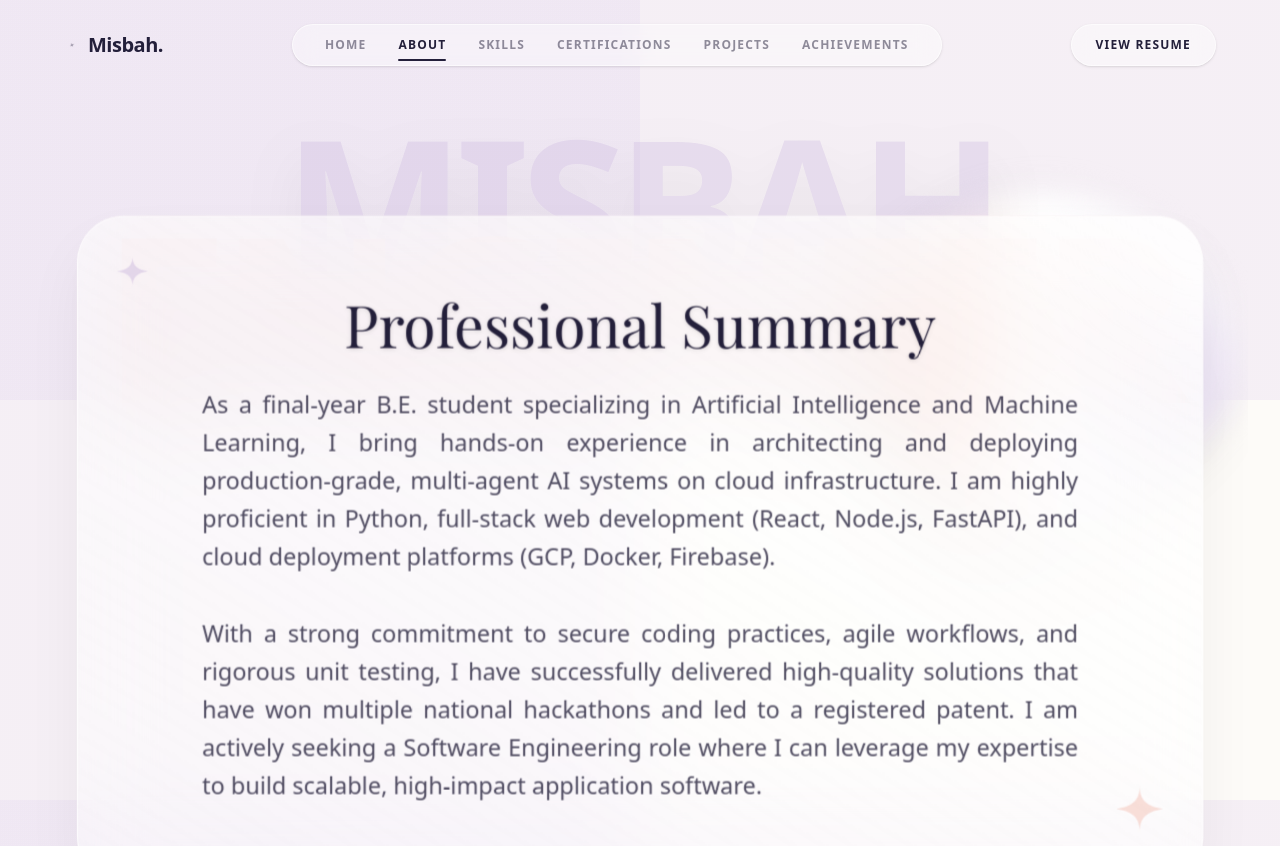
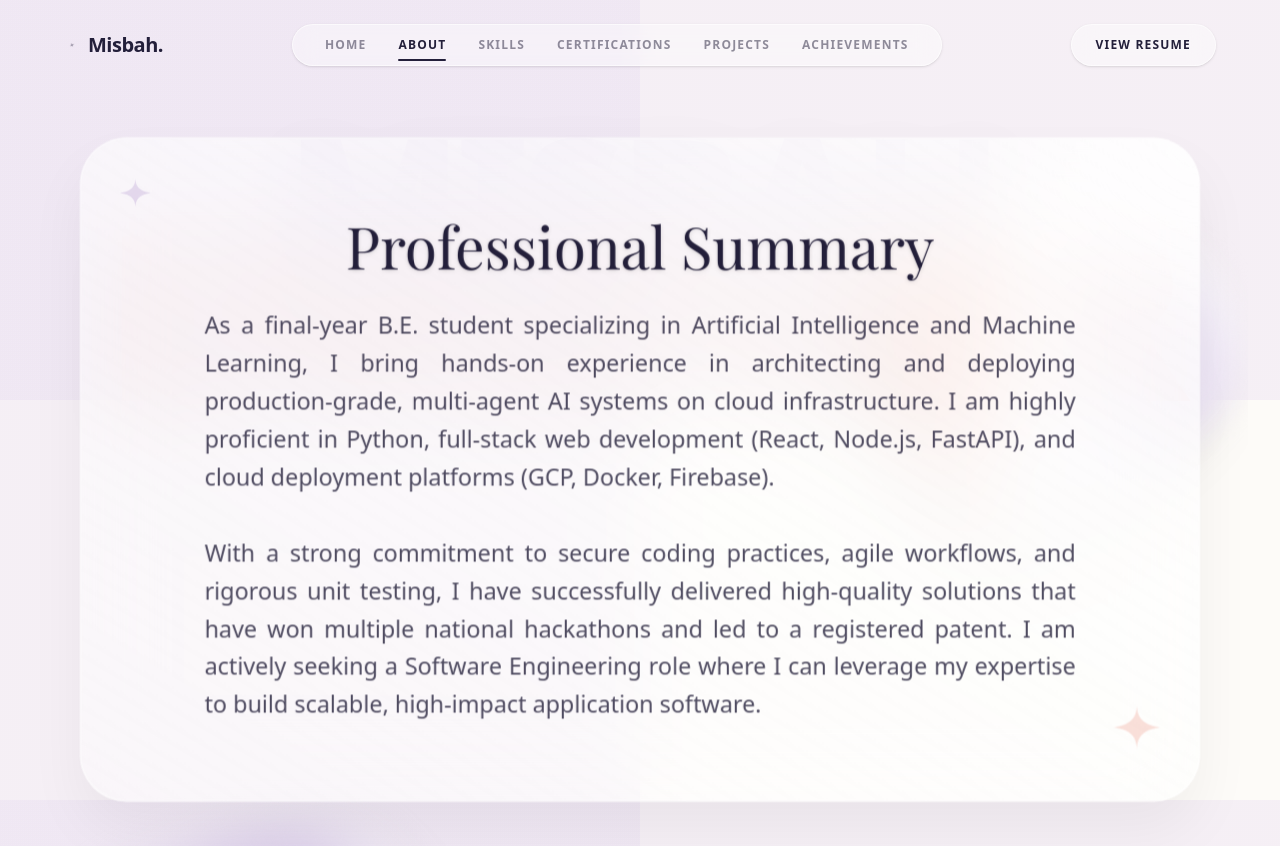
Before and after one commit to misbah121212/misbah-portfolio, a Next.js app: page /about in a window 1280 px wide. Shown: the top 846 px of the page. Built offline with nearby package versions, Linux system fonts and the light colour scheme; a web font is replaced by a local one.

Commit message:
Fix top padding on About section

```diff
--- a/src/components/sections/About.tsx
+++ b/src/components/sections/About.tsx
@@ -17,7 +17,7 @@ export const About = () => {
   const scale = useTransform(scrollYProgress, [0, 0.5, 1], [0.8, 1, 0.8]);
 
   return (
-    <SectionWrapper id="about" className="pt-12 pb-8 md:pt-24 md:pb-24 relative overflow-hidden">
+    <SectionWrapper id="about" className="pt-2 pb-8 md:pt-4 md:pb-24 relative overflow-hidden">
 
       {/* 3D / Liquid Organic Background Elements */}
       <div className="absolute inset-0 w-full h-full pointer-events-none -z-10 overflow-hidden">
```
